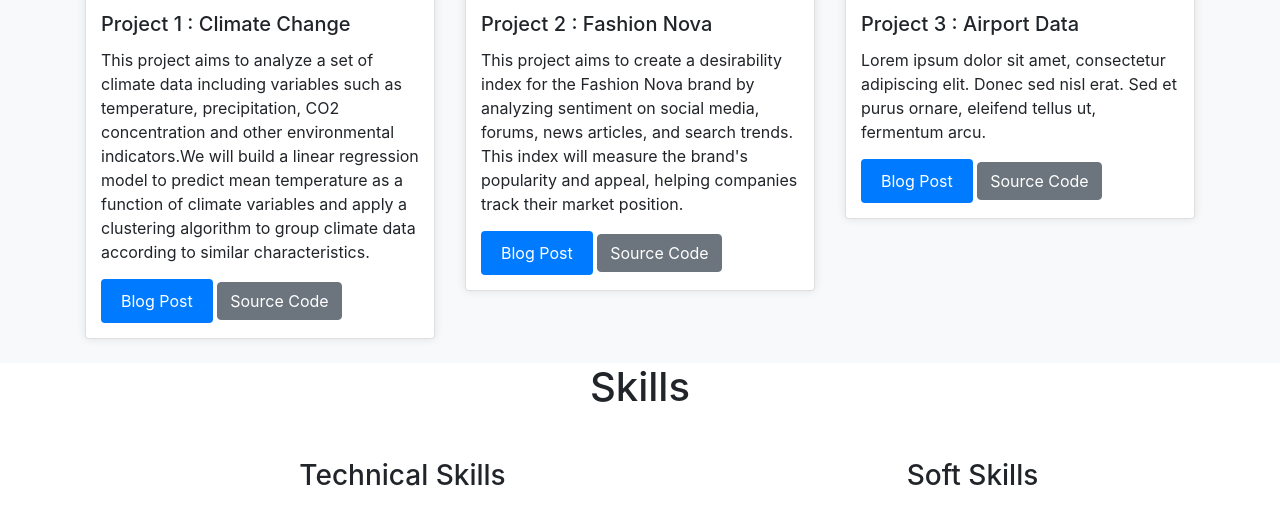
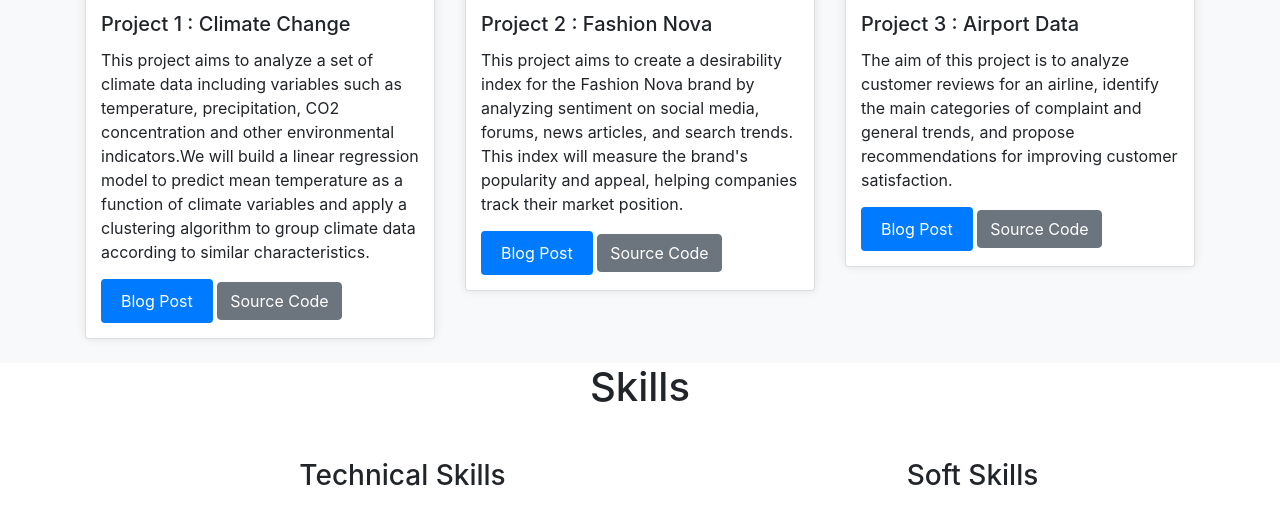
Before and after one commit to MaevaEbengue/MaevaEbengue.github.io, a plain HTML site: page index.html in a window 1280 px wide. Shown: the part 1018-1531 px from the top of the page. Drawn offline with nearby package versions, Linux system fonts and the light colour scheme.

Commit message:
Update index.html

```diff
--- a/index.html
+++ b/index.html
@@ -228,7 +228,7 @@ html {
             <h5 class="card-title">Project 1 : Climate Change</h5>
             <p class="card-text">This project aims to analyze a set of climate data including variables such as temperature, precipitation, CO2 concentration and other environmental indicators.We will build a linear regression model to predict mean temperature as a function of climate variables and apply a clustering algorithm to group climate data according to similar characteristics.</p>
             <a href="#" class="btn btn-primary">Blog Post</a>
-             <a href="https://https://github.com/MaevaEbengue/climate_change" class="btn btn-secondary" target="_blank">Source Code</a>
+             <a href="https://github.com/MaevaEbengue/climate_change" class="btn btn-secondary" target="_blank">Source Code</a>
           </div>
         </div>
       </div>
@@ -250,9 +250,9 @@ html {
           <img src="images/projects/3.jpg" class="card-img-top" alt="Project 3">
           <div class="card-body">
             <h5 class="card-title">Project 3 : Airport Data </h5>
-            <p class="card-text">Lorem ipsum dolor sit amet, consectetur adipiscing elit. Donec sed nisl erat. Sed et purus ornare, eleifend tellus ut, fermentum arcu.</p>
+            <p class="card-text">The aim of this project is to analyze customer reviews for an airline, identify the main categories of complaint and general trends, and propose recommendations for improving customer satisfaction.</p>
             <a href="#" class="btn btn-primary">Blog Post</a>
-            <a href="#" class="btn btn-secondary">Source Code</a>
+            <a href="https://github.com/MaevaEbengue/airport_data" class="btn btn-secondary" target="_blank">Source Code</a>
           </div>
         </div>
       </div>
```
